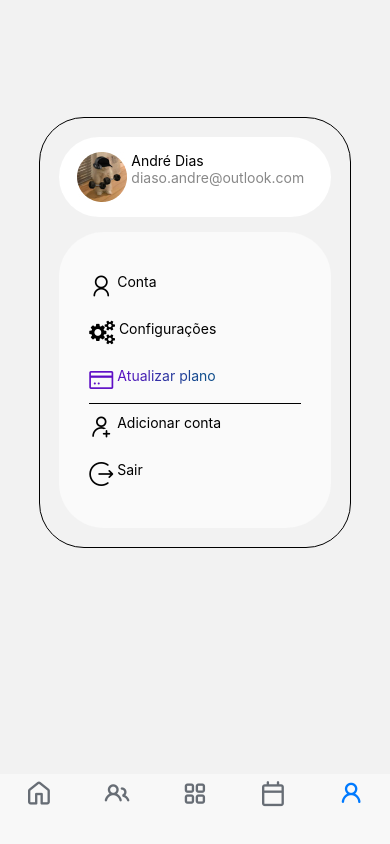
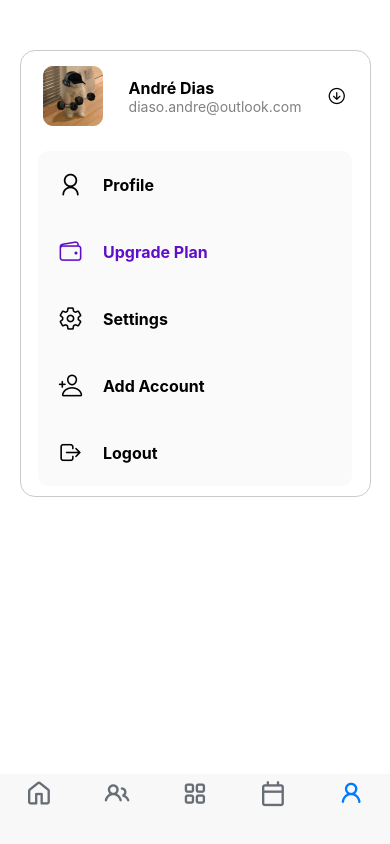
Before and after one commit to https-dre/mindful-nest-app, a React Native app: screen /Settings in a window 390 px wide. Built offline with nearby package versions, Linux system fonts and the light colour scheme.

Commit message:
fix: corrige erros com a estilização da tela de configurações do usuário

```diff
--- a/screens/UserConfig.js
+++ b/screens/UserConfig.js
@@ -1,57 +1,43 @@
 import { Text, SafeAreaView, StyleSheet,TouchableOpacity,Image,View } from 'react-native';
+import Ionicons from '@expo/vector-icons/Ionicons';
 import AntDesign from '@expo/vector-icons/AntDesign';
-import FontAwesome from '@expo/vector-icons/FontAwesome';
 
 export const UserConfig = () => {
   return (
-    <SafeAreaView>
-      <View style={styles.userConteiner}>
+    <SafeAreaView style={{flex: 1, backgroundColor: "white"}}>
+      <View style={{ borderWidth: 1, width: "90%", alignSelf: "center", borderColor: "#CACACA", borderRadius: 15, marginTop: 50}}>
         <View style={styles.userDataConteiner}>
-          <Image  style={styles.espace} source={require("../assets/foto-perfil-exemplo.jpg")} />
-          <View style={styles.espace}>
-            <Text>André Dias</Text>
-            <Text style={{color: "#888888"}}>diaso.andre@outlook.com</Text>
+          <Image source={require("../assets/user-square-example.jpg")} />
+          <View>
+            <Text style={{ fontWeight: "bold", fontSize: 16}}>André Dias</Text>
+            <Text style={{color: "gray"}}>diaso.andre@outlook.com</Text>
           </View>
+          <Ionicons name="arrow-down-circle-outline" size={20} />
         </View>
         <View style={styles.buttonConteiner}>
           <TouchableOpacity style={styles.button}>
-            <AntDesign name="user" size={24} color="black" />
-            <Text> Conta</Text>
+            <AntDesign name="user" size={25} />
+            <Text style={{fontSize: 16, fontWeight: "bold"}}>Profile</Text>
           </TouchableOpacity>
+
           <TouchableOpacity style={styles.button}>
-            <FontAwesome name="cogs" size={24} color="black" />
-            <Text> Configurações</Text>
+            <Ionicons name="wallet-outline" size={25} color={"#5F0FC6"}/>
+            <Text style={{fontSize: 16, fontWeight: "bold", color: "#5F0FC6"}}>Upgrade Plan</Text>
           </TouchableOpacity>
+
           <TouchableOpacity style={styles.button}>
-            <AntDesign name="creditcard" size={24} color="#5f0fc6" />
-            <Text style={{color: "#5914c2"}}> A</Text>
-            <Text style={{color: "#5319bd"}}>t</Text>
-            <Text style={{color: "#4d1eb9"}}>u</Text>
-            <Text style={{color: "#4722b4"}}>a</Text>
-            <Text style={{color: "#4127b0"}}>l</Text>
-            <Text style={{color: "#3b2cab"}}>i</Text>
-            <Text style={{color: "#3531a7"}}>z</Text>
-            <Text style={{color: "#2f36a2"}}>a</Text>
-            <Text style={{color: "#293b9e"}}>r </Text>
-            <Text style={{color: "#234099"}}>p</Text>
-            <Text style={{color: "#1d4495"}}>l</Text>
-            <Text style={{color: "#174990"}}>a</Text>
-            <Text style={{color: "#114e8c"}}>n</Text>
-            <Text style={{color: "#114e8c"}}>o</Text>
+            <Ionicons name="settings-outline" size={25} />
+            <Text style={{fontSize: 16, fontWeight: "bold"}}>Settings</Text>
           </TouchableOpacity>
-          <View
-            style={{
-              borderBottomColor: 'black',
-              borderBottomWidth: 1,
-            }}
-          ></View>
+
           <TouchableOpacity style={styles.button}>
-            <AntDesign name="adduser" size={24} color="black" />
-            <Text> Adicionar conta</Text>
+            <Ionicons name="person-add-outline" size={25} />
+            <Text style={{fontSize: 16, fontWeight: "bold"}}>Add Account</Text>
           </TouchableOpacity>
+
           <TouchableOpacity style={styles.button}>
-            <AntDesign name="logout" size={24} color="black" />
-            <Text> Sair</Text>
+            <Ionicons name="log-out-outline" size={25} />
+            <Text style={{fontSize: 16, fontWeight: "bold"}}>Logout</Text>
           </TouchableOpacity>
         </View>
       </View>
@@ -61,39 +47,24 @@ export const UserConfig = () => {
 
 const styles = StyleSheet.create({
   userDataConteiner: {
-    flex: 1,
+    margin: 15,
     flexDirection: "row",
-    marginLeft: "5%",
-    marginRight: "5%",
-    marginTop: "5%",
-    padding: "5%",
-    alignContent: "center",
-    backgroundColor: "white",
-    borderRadius: 45,
-  },
-
-  userConteiner: {
-    marginLeft: "10%",
-    marginRight: "10%",
-    marginTop: "30%",
-    borderWidth: "1px",
-    borderRadius: 45,
-    padding: "1%"
+    gap: 10,
+    justifyContent: "space-around",
+    alignItems: "center"
   },
   buttonConteiner: {
-    marginLeft: "5%",
-    marginRight: "5%",
-    marginTop: "5%",
-    marginBottom: "5%",
+    margin: 10,
+    alignSelf: "center",
+    width: "90%",
     backgroundColor: "#FAFAFA",
-    padding: "10%",
-    borderRadius: 45,
+    borderRadius: 10,
   },
   button: {
-    flex: 1,
     flexDirection: "row",
-    marginTop: "5%",
-    marginBottom: "5%",
+    alignItems: "center",
+    gap: 20,
+    padding: 20
   },
   espace: {
     marginLeft: "1%",
```
Also changed, not shown: assets/user-square-example.jpg (added).
